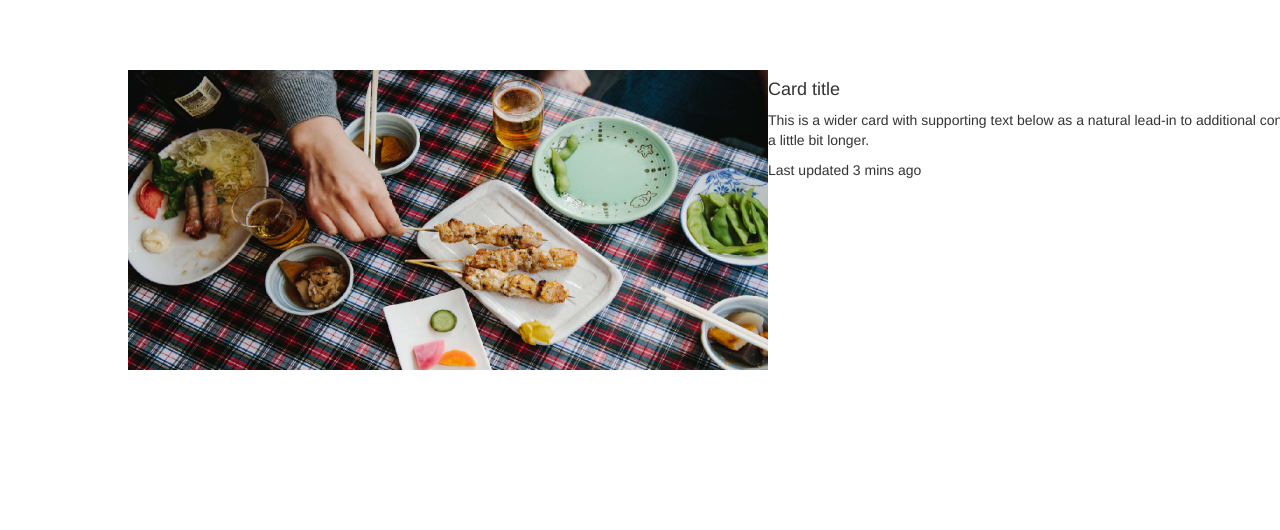
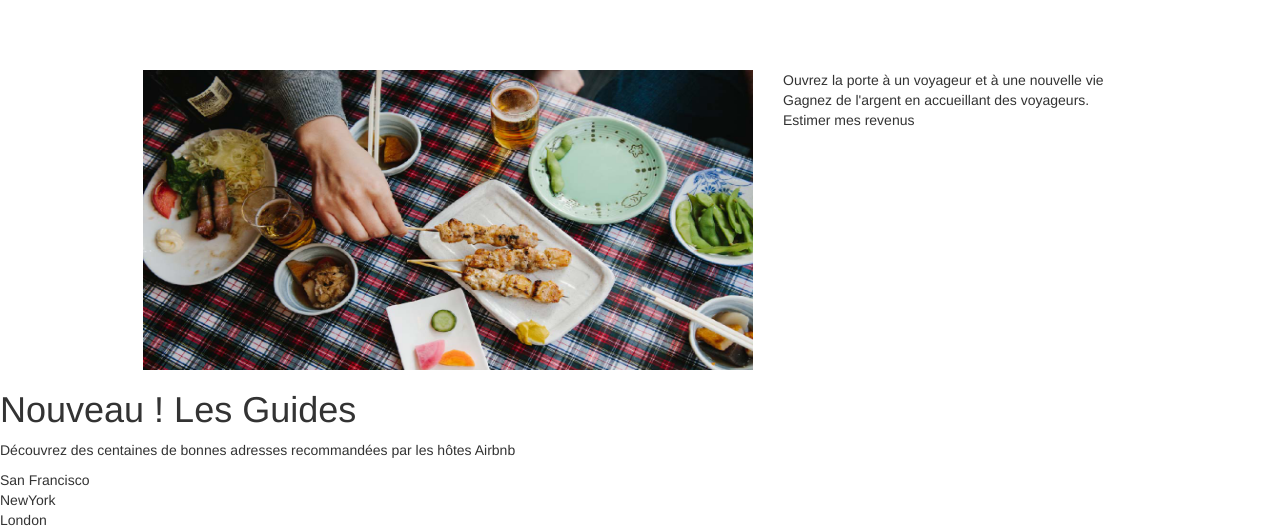
Before and after one commit to abdifatah1/airbnb, a plain HTML site: page index.html in a window 1280 px wide. Shown: the part 740-1270 px from the top of the page. Before the commit the page ends 1110 px from the top, so only its background shows below. Drawn offline with nearby package versions, Linux system fonts and the light colour scheme.

Commit message:
three columns added with photos added

```diff
--- a/index.html
+++ b/index.html
@@ -14,7 +14,7 @@
     <div class="header-container">
     <div class="video-container">
 
-    <video id="video_background" preload="auto" autoplay="autoplay"
+    <video preload="auto" autoplay="autoplay"
     loop="loop" volume="0" poster="Poster.jpg">
     <source src="video1.mp4" type="video/mp4">
     <source src="video1.webm" type="video/webm">
@@ -25,8 +25,6 @@
 
 
       <!-- nav starts here -->
-
-
     <nav>
       <ul>
       <div class="logo">
@@ -50,13 +48,13 @@
 
       <section class="section ">
         <div class="row col-md-offset-2 ">
-        <div class="col-xs-4 input-group p-r-0">
+        <div class="col-xs-4 input-group ">
           <input type="text" class="form-control" placeholder="où">
         </div>
-        <div class="col-xs-3 input-group p-r-0">
+        <div class="col-xs-3 input-group ">
           <input type="text" class="form-control" placeholder="">
           </div>
-          <div class="col-lg-3 input-group p-r-0">
+          <div class="col-lg-3 input-group ">
             <div class="input-group">
               <input type="text" class="form-control" placeholder="">
               <span class="input-group-btn">
@@ -72,18 +70,52 @@
 
         <div class="img-text">
 
-          <img class="card-img together" src="samari.jpg" alt="Card image cap">
-          <div class="text together">
+          <img class="card-img together col-md-6" src="samari.jpg" alt="Card image cap">
+          <div class="text together col-md-3">
 
-            <h4>Card title</h4>
-            <p>This is a wider card with supporting text below as a natural lead-in to additional content. This content is a little bit longer.</p>
-            <p>Last updated 3 mins ago</p>
+            <div class="title">Ouvrez la porte à un voyageur
+                 et à une nouvelle vie
+            </div>
+            <div class="this">Gagnez de l'argent en accueillant des
+                     voyageurs.
+            </div>
+                    Estimer mes revenus
+
+
+
 
          </div>
 
         </div>
       <!-- /image next to text -->
 
+      <!-- cities headlines-->
+      <div class="second_headline p-t-3 p-b-2">
+        <h1 class="text-xs-center second_h">Nouveau ! Les Guides</h1>
+        <p class="text-xs-center second_p">Découvrez des centaines de bonnes adresses recommandées par les hôtes Airbnb</p>
+     </div>
+
+
+
+      <div class="cities ">
+
+
+           <div class="col sanfran">
+             San Francisco
+           </div>
+
+           <div class="col newyork">
+             NewYork
+           </div>
+
+           <div class="col london">
+             London
+           </div>
+
+     </div>
+
+      <!--/cities  -->
+
     <script src="https://ajax.googleapis.com/ajax/libs/jquery/2.1.4/jquery.min.js"></script>
     <script src="https://maxcdn.bootstrapcdn.com/bootstrap/4.0.0-alpha.2/js/bootstrap.min.js" integrity="sha384-vZ2WRJMwsjRMW/8U7i6PWi6AlO1L79snBrmgiDpgIWJ82z8eA5lenwvxbMV1PAh7" crossorigin="anonymous"></script>
   </body>
```
